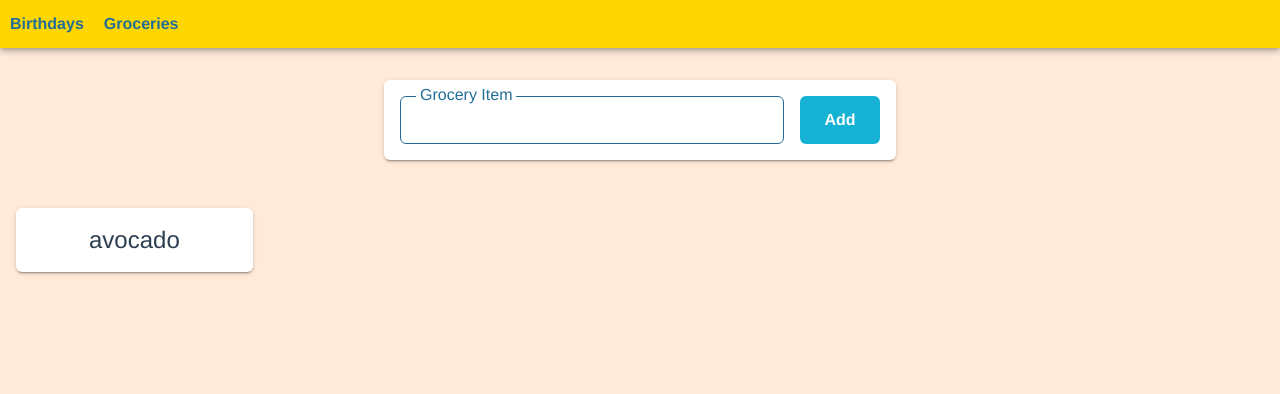
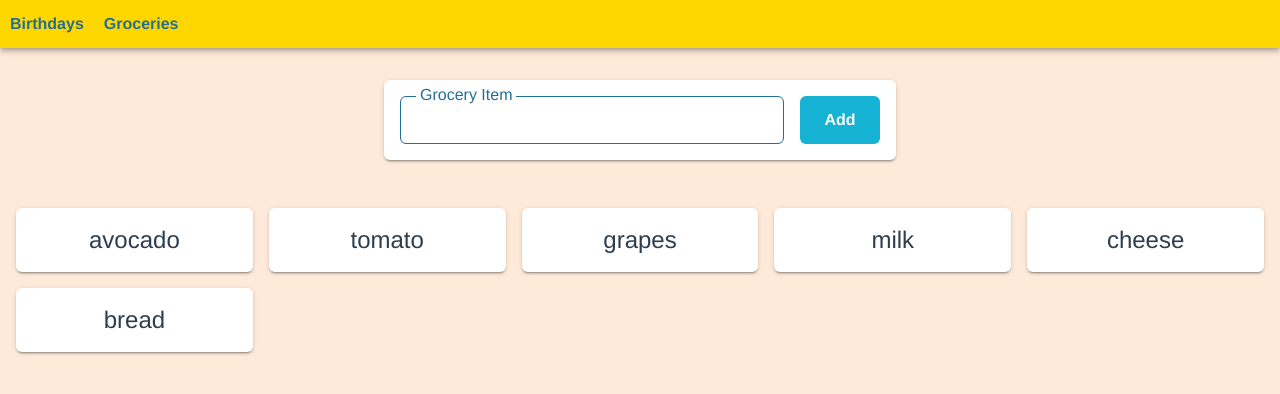
Before and after one commit to AdamLantz/vue-toolkit, a Vue app: page /#/groceries in a window 1280 px wide. Shown: the top 394 px of the page. Built offline with nearby package versions, Linux system fonts and the light colour scheme.

Commit message:
Async load for intial grocery items

```diff
--- a/src/components/routes/Groceries.vue
+++ b/src/components/routes/Groceries.vue
@@ -30,6 +30,9 @@ export default {
     Card,
     NewItemInput,
     GroceryItem
+  },
+  created(){
+    this.$store.dispatch('fetchGroceryItems');
   },
   computed: {
     ...mapGetters({
--- a/src/main.js
+++ b/src/main.js
@@ -19,18 +19,30 @@ const router = new VueRouter({
   routes
 })
 
+const initialGroceryItems = [
+  { id: 0, name: "avocado", checked: false },
+  { id: 1, name: "tomato", checked: false },
+  { id: 2, name: "grapes", checked: false },
+  { id: 3, name: "milk", checked: false },
+  { id: 4, name: "cheese", checked: false },
+  { id: 5, name: "bread", checked: false },
+]
+
 const store = new Vuex.Store({
   state: {
     count: 0,
-    groceryItems: [{ id: 0, name: "avocado", checked: false }],
+    groceryItems: [],
   },
   getters: {
     checkedGroceryItems: state => state.groceryItems.filter(g => g.checked),
     uncheckedGroceryItems: state => state.groceryItems.filter(g => !g.checked)
   },
   mutations: {
+    initializeGroceryItems(state, items) {
+      state.groceryItems = items;
+    },
     addGroceryItem(state, name) {
-      if(!name) return;
+      if (!name) return;
       state.groceryItems.push({ id: state.groceryItems.length, name, checked: false });
     },
     toggleGroceryItem(state, item) {
@@ -40,7 +52,15 @@ const store = new Vuex.Store({
     increment(state) {
       state.count++
     }
-  }
+  },
+  actions: {
+    fetchGroceryItems(context) {
+      setTimeout(() => {
+        context.commit('initializeGroceryItems', initialGroceryItems)
+      }, 1000)
+
+    },
+  },
 })
 
 new Vue({
```
